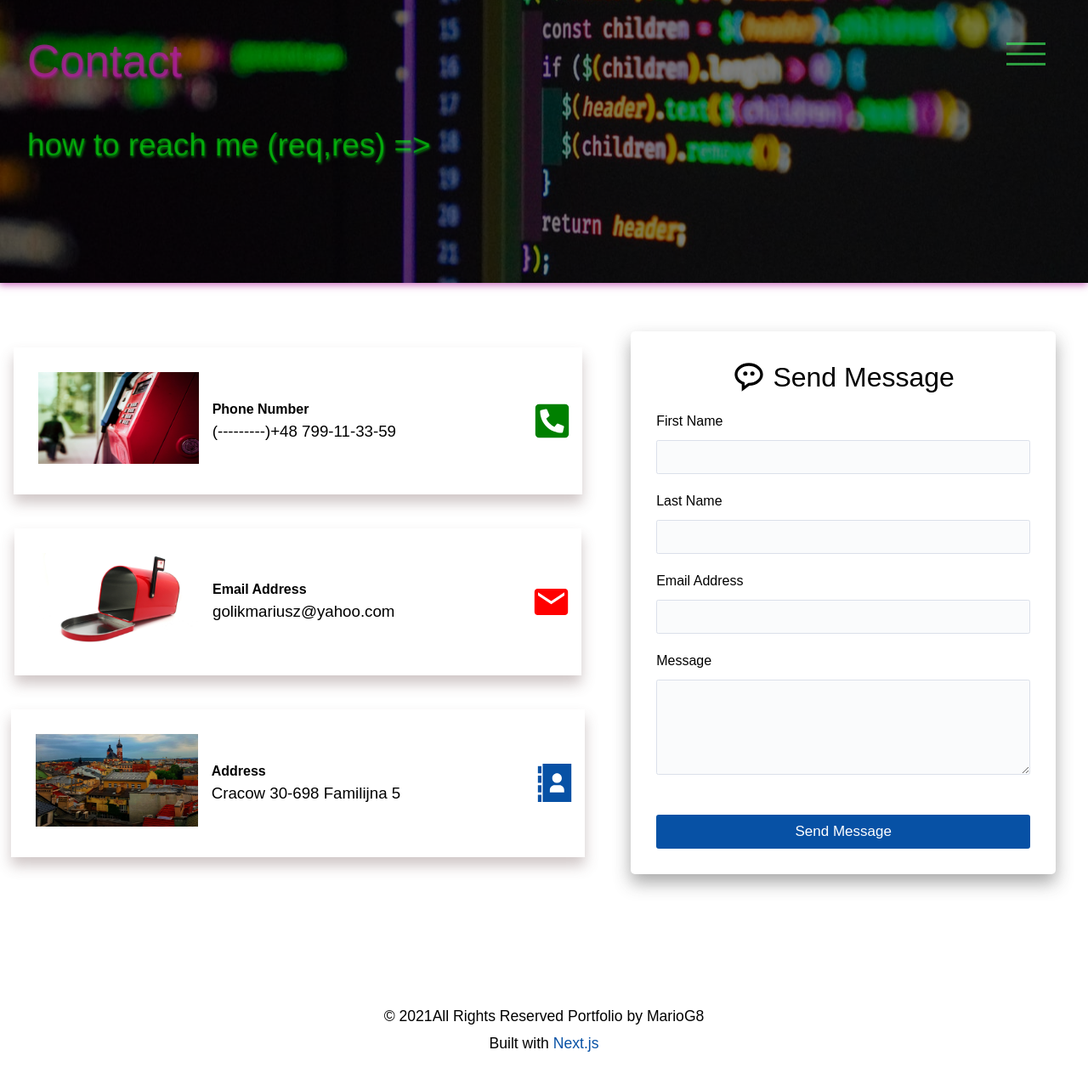
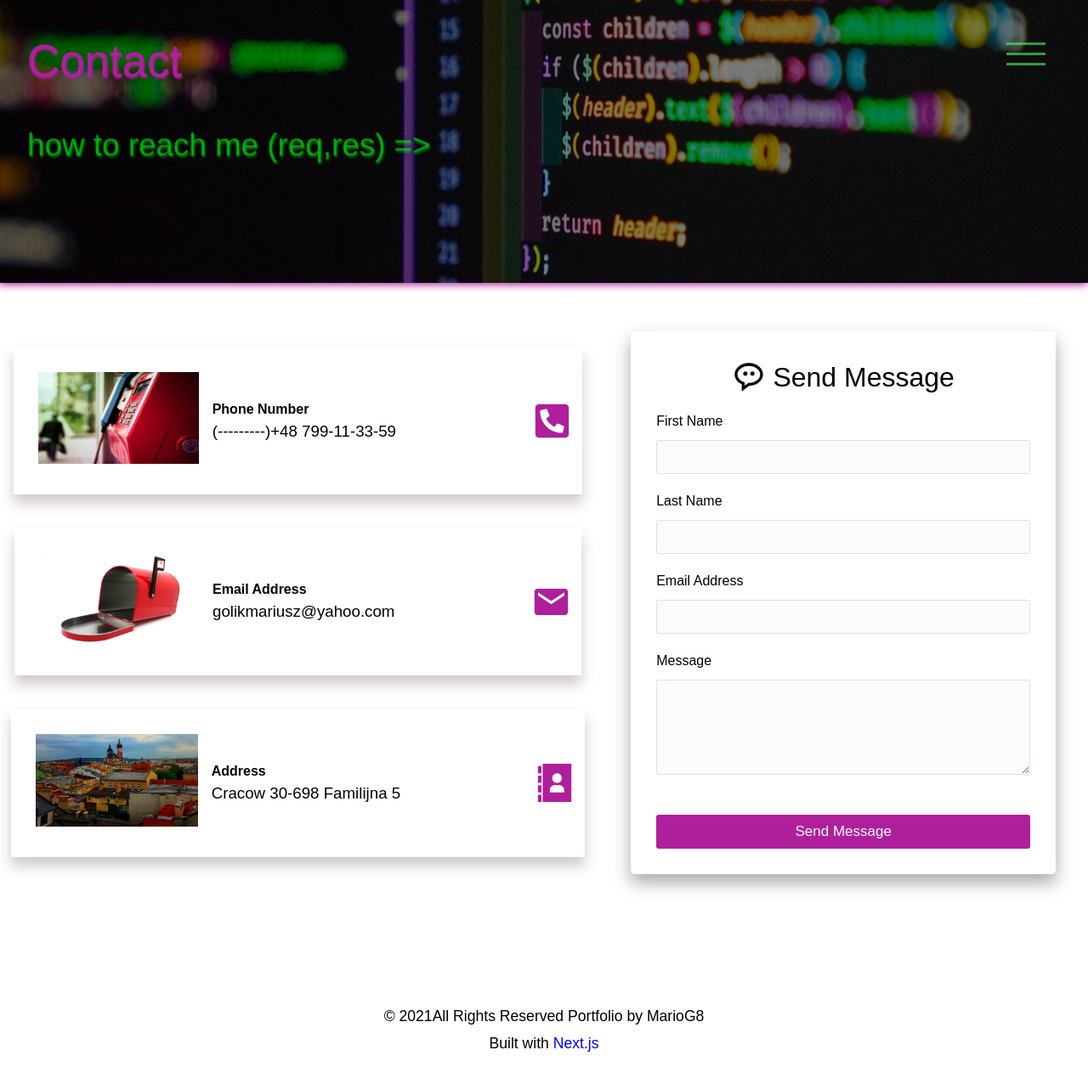
Before and after one commit to danielkeny/skills-next.js, a Next.js app: page /contact in a window 1280 px wide. Shown: the whole page at 85% size. Built offline with nearby package versions, Linux system fonts and the light colour scheme.

Commit message:
Changed colors

```diff
--- a/pages/contact/index.js
+++ b/pages/contact/index.js
@@ -22,19 +22,19 @@ function ContactPage() {
             img="/images/phone_001.jpg"
             title="(---------)+48 799-11-33-59"
             subtitle="Phone Number"
-            icon={<FaPhoneSquareAlt size={45} color="green" />}
+            icon={<FaPhoneSquareAlt size={45} />}
           />
           <Item
             img="/images/mailbox_001.jpg"
             title="golikmariusz@yahoo.com"
             subtitle="Email Address"
-            icon={<IoMdMail size={45} color="red" />}
+            icon={<IoMdMail size={45} />}
           />
           <Item
             img="/images/cracow_001.jpg"
             title="Cracow 30-698 Familijna 5"
             subtitle="Address"
-            icon={<ImAddressBook size={45} color="#0751a5" />}
+            icon={<ImAddressBook size={45} />}
           />
         </div>
         <FormContact />
--- a/styles/Footer.module.css
+++ b/styles/Footer.module.css
@@ -19,7 +19,7 @@
 
 .footerLink {
   text-decoration: none;
-  color: var(--alternative-color-five);
+  color: blue;
 }
 
 @media (max-width: 699px) {
--- a/styles/FormContact.module.css
+++ b/styles/FormContact.module.css
@@ -63,7 +63,7 @@
   border: 1px solid #dbe0ea;
 }
 
-@media (max-width: 866px) {
+@media (max-width: 699px) {
   .auth {
     max-width: 400px;
   }
--- a/styles/Item.module.css
+++ b/styles/Item.module.css
@@ -17,6 +17,7 @@
   display: flex;
   align-items: center;
   justify-content: center;
+  color: var(--secondary-text-color);
 }
 
 .info {
--- a/styles/globals.css
+++ b/styles/globals.css
@@ -7,7 +7,7 @@
   --alternative-color-four: #f28240;
   --alternative-color-five: #0751a5;
   --primary-text-color: hsla(0, 0%, 78%, 0.842);
-  --secondary-text-color: rgba(175, 31, 156, 0.712);
+  --secondary-text-color: rgb(175, 31, 156);
   --alternative-text-color: rgba(3, 246, 15, 0.527);
 }
 
@@ -200,7 +200,8 @@ a {
 
 .btn {
   display: inline-block;
-  background: var(--alternative-color-five);
+  /* background: var(--alternative-color-five); */
+  background: var(--secondary-text-color);
   color: #fff;
   padding: 10px 20px;
   cursor: pointer;
```
